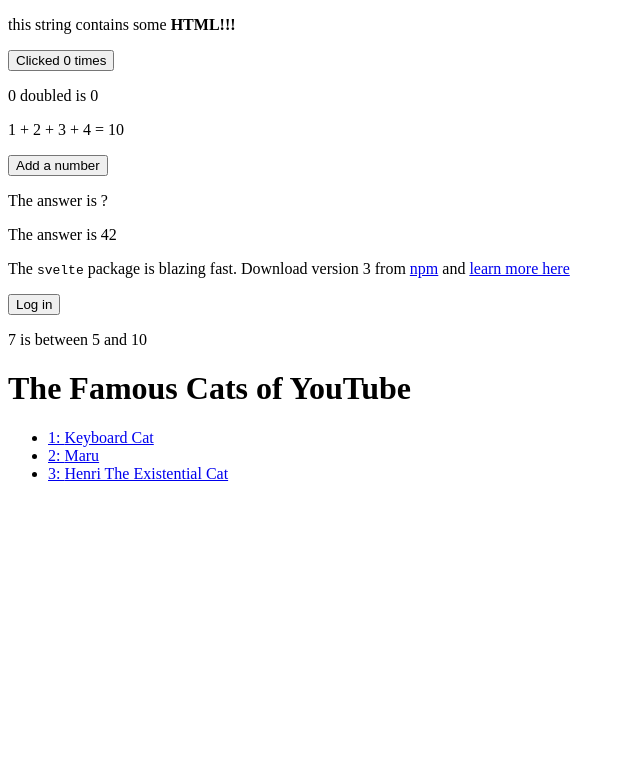
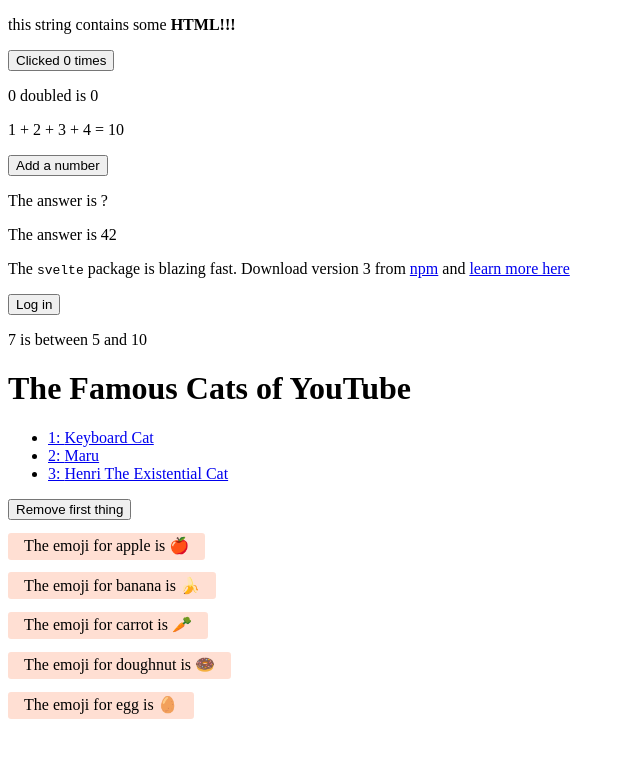
Before and after one commit to gregrossdev/js-svelte, a Svelte app in the folder 00-basics/: page / in a window 1280 px wide. Shown: the top 758 px of the page, without its empty margins (0-640 px from the left). Built offline with nearby package versions, Linux system fonts and the light colour scheme.

Commit message:
each block... imitates map() method

```diff
--- a/00-basics/src/App.svelte
+++ b/00-basics/src/App.svelte
@@ -1,6 +1,8 @@
 <script>
     import Nested from "./components/Nested.svelte";
     import Info from "./components/Info.svelte";
+    import Thing from "./components/Thing.svelte";
+
     let src = 'https://svelte.dev/tutorial/image.gif';
     let name = 'Rick Astley';
 
@@ -53,6 +55,18 @@
         { id: 'OUtn3pvWmpg', name: 'Henri The Existential Cat' }
     ];
 
+    let things = [
+        { id: 1, name: 'apple' },
+        { id: 2, name: 'banana' },
+        { id: 3, name: 'carrot' },
+        { id: 4, name: 'doughnut' },
+        { id: 5, name: 'egg' },
+    ];
+
+    function handleClick() {
+        things = things.slice(1);
+    }
+
 </script>
 
 <!--<img {src} alt="{name} dances.">-->
@@ -98,6 +112,14 @@
     {/each}
 </ul>
 
+<button on:click={handleClick}>
+    Remove first thing
+</button>
+
+{#each things as thing(thing.id)}
+    <Thing name={thing.name}/>
+{/each}
+
 <style>
     img {
         width: 100%;
--- /dev/null
+++ b/00-basics/src/components/Thing.svelte
@@ -0,0 +1,32 @@
+<script>
+    const emojis = {
+        apple: "🍎",
+        banana: "🍌",
+        carrot: "🥕",
+        doughnut: "🍩",
+        egg: "🥚"
+    }
+
+    // the name is updated whenever the prop value changes...
+    export let name;
+
+    // ...but the "emoji" variable is fixed upon initialisation of the component
+    const emoji = emojis[name];
+</script>
+
+<p>
+    <span>The emoji for { name } is { emoji }</span>
+</p>
+
+<style>
+    p {
+        margin: 0.8em 0;
+    }
+    span {
+        display: inline-block;
+        padding: 0.2em 1em 0.3em;
+        text-align: center;
+        border-radius: 0.2em;
+        background-color: #FFDFD3;
+    }
+</style>
```
